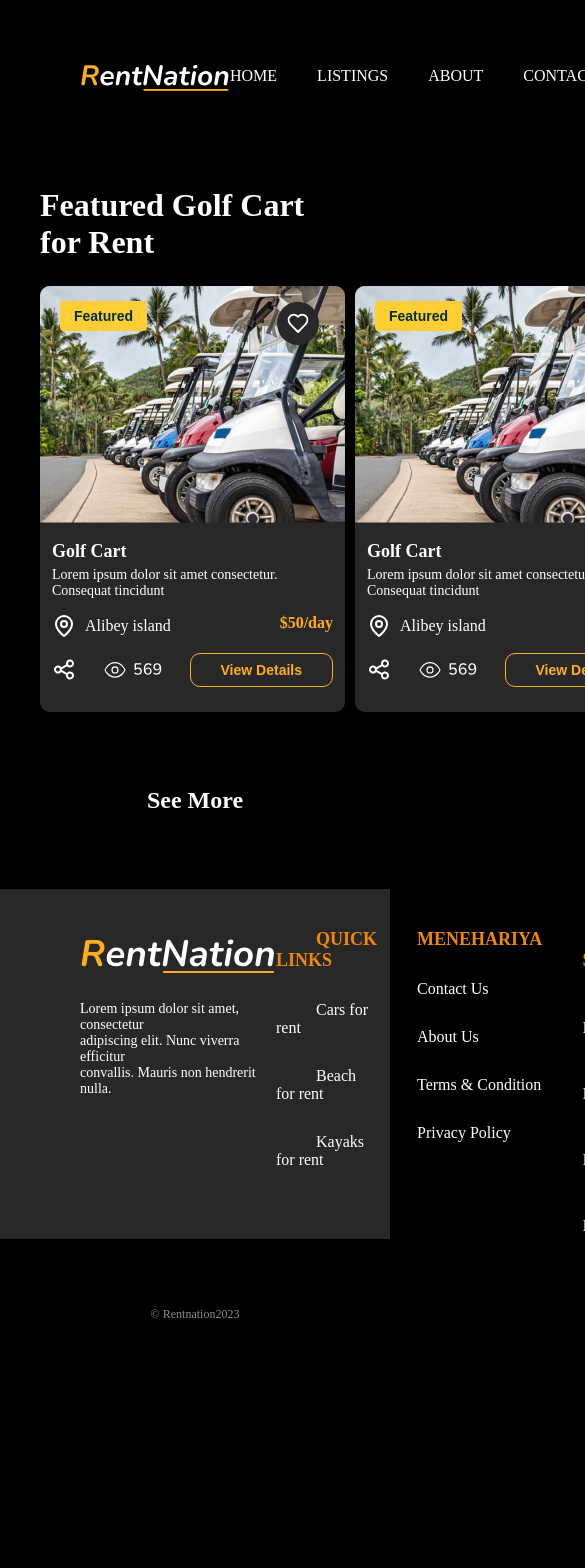
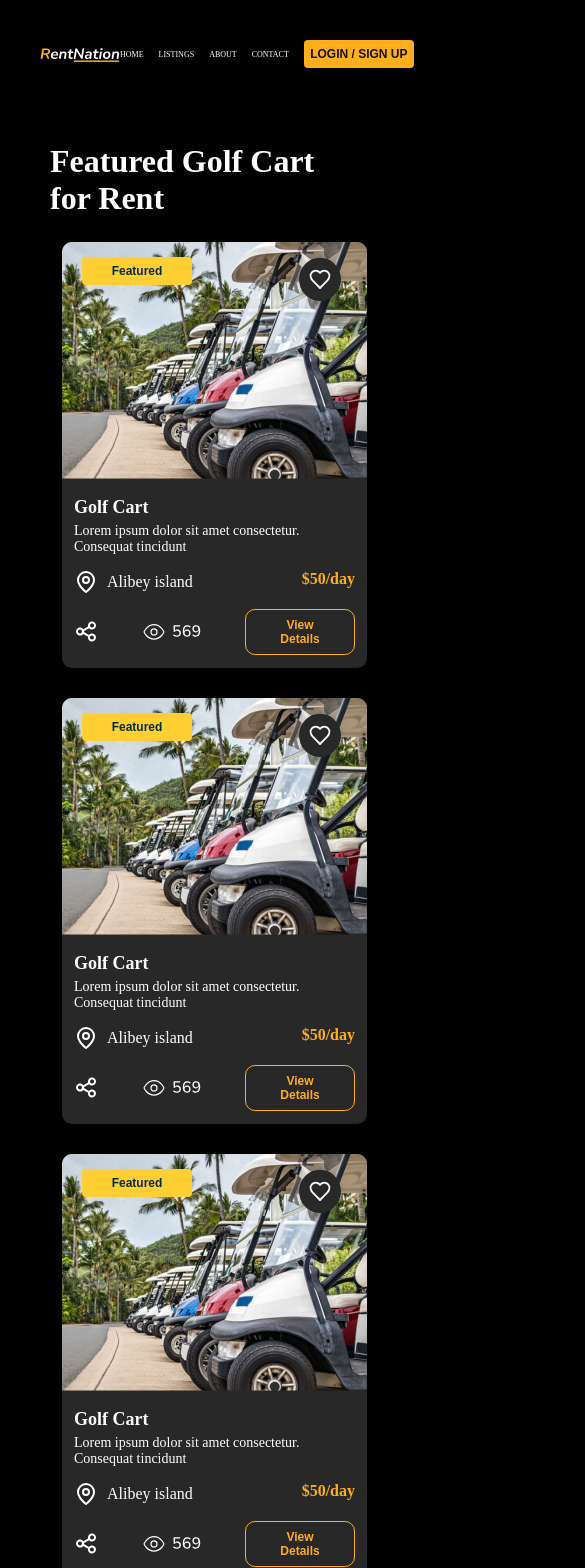
Before and after one commit to zainabzahid711/RentNation, a React (Create React App) app: page / in a window 390 px wide. Shown: the top 1568 px of the page, 585 px wide, since content can reach past the window. Before the commit the page ends 1332 px from the top, so only its background shows below. Built offline with nearby package versions, Linux system fonts and the light colour scheme; the HTML template or start-up script is replaced by a standard one.

Commit message:
responsive styling done

```diff
--- a/src/_components/button/Button.module.css
+++ b/src/_components/button/Button.module.css
@@ -8,3 +8,19 @@
   padding: 12px 10px;
   border: none;
 }
+
+@media(max-width: 768px) {
+  .button {
+    padding: 10px 5px;
+    font-size: 12px;
+    width: 120px;
+  }
+}
+
+@media(max-width: 500px) {
+  .button {
+    padding: 7px 0;
+    font-size: 12px;
+    width: 110px;
+  }
+}
--- a/src/_components/cardContainer/CardContainer.module.css
+++ b/src/_components/cardContainer/CardContainer.module.css
@@ -24,10 +24,53 @@
 @media (max-width:1440px) {
 
   .cardContainer {
-    padding: 50px 40px 75px;
+    padding: 50px 20px 75px;
   }
 
   .cardWrapper {
     gap: 30px 10px;
   }
 }
+
+@media (max-width:1200px) {
+
+  .cardContainer {
+    padding: 50px 30px 75px;
+  }
+
+  .cardWrapper {
+    grid-template-columns: repeat(3, 1fr);
+    gap: 30px 10px;
+  }
+}
+
+@media (max-width:992px) {
+
+  .cardContainer {
+    padding: 50px 60px 75px;
+  }
+
+  .cardWrapper {
+    grid-template-columns: repeat(2, 1fr);
+    gap: 30px 0px;
+  }
+}
+
+@media (max-width:768px) {
+  .cardContainer {
+    padding: 50px 50px 75px;
+  }
+}
+
+@media (max-width:500px) {
+
+  .cardContainer {
+    padding: 50px 50px 75px;
+  }
+
+  .cardWrapper {
+    grid-template-columns: repeat(1, 1fr);
+    gap: 30px 10px;
+    padding: 25px 12px 75px;
+  }
+}
--- a/src/_components/footer/Footer.js
+++ b/src/_components/footer/Footer.js
@@ -16,65 +16,64 @@ const Footer = () => {
           </p>
         </div>
         <div className={styles.footerItems}>
+          <div className={styles.footerList}>
+            <h4 className={styles.listHeading}>Quick Links</h4>
             <ul>
               <li>
-              <a className={styles.listHeading}> QUICK LINKS </a>
+                <a className={styles.listItem}> Cars for rent </a>
               </li>
               <li>
-              <a> Cars for rent </a>
+                <a className={styles.listItem}> Beach for rent </a>
               </li>
               <li>
-              <a> Beach for rent </a>
+                <a className={styles.listItem}> Kayaks for rent </a>
+              </li>
+            </ul>
+          </div>
+          <div className={styles.footerListM}>
+            <h4 className={styles.listHeading}>Menehariya</h4>
+            <ul className={styles.methernal}>
+              <li>
+                <a className={styles.listItem}> Contact Us </a>
               </li>
               <li>
-              <a> Kayaks for rent </a>
+                <a className={styles.listItem}>About Us </a>
+              </li>
+              <li>
+                <a className={styles.listItem}> Terms & Condition </a>
+              </li>
+              <li>
+                <a className={styles.listItem}> Privacy Policy </a>
               </li>
             </ul>
+          </div>
+          <div className={styles.footerListT}>
+            <h4 className={styles.listHeading}>Trending search</h4>
             <ul>
               <li>
-              <a className={styles.listHeading}> MENEHARIYA </a>
+                <a className={styles.listItem}> Lorem Ipsum </a>
               </li>
               <li>
-              <a> Contact Us </a>
+                <a className={styles.listItem}> Lorem Ipsum </a>
               </li>
               <li>
-              <a>About Us </a>
+                <a className={styles.listItem}> Lorem Ipsum </a>
               </li>
               <li>
-              <a> Terms & Condition </a>
-            </li>
-            <li>
-              <a> Privacy Policy </a>
+                <a className={styles.listItem}> Lorem Ipsum </a>
               </li>
             </ul>
-          <ul>
-            <li>
-              <a className={styles.listHeading}> TRENDING SEARCH </a>
-            </li>
-            <li>
-              <a> Lorem Ipsum </a>
-            </li>
-            <li>
-              <a> Lorem Ipsum </a>
-            </li>
-            <li>
-              <a> Lorem Ipsum </a>
-            </li>
-            <li>
-              <a> Lorem Ipsum </a>
-            </li>
-          </ul>
-          <ul>
-            <li>
-              <a className={styles.listHeading}> SOCIAL MEDIA</a>
-            </li>
+          </div>
+          <div className={styles.footerList}>
+            <h4 className={styles.listHeading}>Social Medias</h4>
             <img
               className={styles.socialLogos}
               src={socialLogos}
               alt="social-logo"
             />
-          </ul>
           </div>
+        </div>
+        {/* this */}
       </div>
       <p className={styles.lastText}>© Rentnation2023</p>
     </div>
--- a/src/_components/footer/Footer.module.css
+++ b/src/_components/footer/Footer.module.css
@@ -1,15 +1,19 @@
 .Footer {
   background-color: #282828;
   max-width: 100%;
-  width: 1440px;
+  /* width: 1440px; */
   max-height: 100%;
   height: 350px;
-  padding: 40px 80px 76px;
+  padding: 40px 80px 76px 80px;
 }
 
 .footerContent {
   display: flex;
-  justify-content: space-evenly;
+  justify-content: space-around;
+}
+
+.rentLogo {
+  width: 200px;
 }
 
 .footerPara {
@@ -18,18 +22,49 @@
   color: #fff;
 }
 
+.footerList {
+  display: flex;
+  padding: 0px 55px 0px 0px;
+  flex-direction: column;
+  gap: 15px;
+}
+
+.footerListT {
+  display: flex;
+  padding: 0px 55px 0px 0px;
+  flex-direction: column;
+  gap: 15px;
+}
+
+.footerListM {
+  display: flex;
+  padding: 0px 55px 0px 0px;
+  flex-direction: column;
+  gap: 15px;
+}
+
 .listHeading {
   color: #F18805;
   font-size: 18px;
   font-weight: 700;
+  text-transform: uppercase;
+}
+
+.listItem {
+  font-size: 16px;
+}
+
+.footerText {
+  max-width: 100%;
 }
 
 .footerItems {
   display: flex;
+  max-width: 100%;
 }
 
 .socialLogos {
-  padding-left: 35px;
+  width: 179px;
 }
 
 .lastText {
@@ -39,3 +74,194 @@
   font-size: 12px;
   font-weight: 300;
 }
+
+@media (max-width: 1200px) {
+
+  .Footer {
+    max-width: 100%;
+    max-height: 100%;
+  }
+
+  .footerContent {
+    display: flex;
+    justify-content: center;
+    max-width: 100%;
+  }
+
+
+  .footerText {
+    max-width: 100%;
+    width: 100%;
+  }
+
+  .footerList {
+    padding: 0px 55px 0px 0px;
+    max-width: 100%;
+    width: 170px;
+  }
+
+
+  .footerListT {
+    padding: 0px 55px 0px 0px;
+    max-width: 100%;
+    width: 170px;
+  }
+
+  .footerListM {
+    padding: 0px 55px 0px 0px;
+    max-width: 100%;
+    width: 170px;
+  }
+
+  .footerItems {
+    max-width: 100%;
+    /* width: 600px; */
+    padding-left: 50px;
+  }
+
+  .listHeading {
+    font-size: 16px;
+  }
+
+  .listItem {
+    font-size: 14px;
+  }
+
+  .rentLogo {
+    width: 150px;
+  }
+
+  .footerPara {
+    font-size: 12px;
+  }
+}
+
+@media (max-width: 992px) {
+
+  .Footer {
+    max-width: 100%;
+    max-height: 100%;
+  }
+
+  .footerContent {
+    display: flex;
+    justify-content: center;
+    max-width: 100%;
+  }
+
+
+  .footerText {
+    max-width: 100%;
+    width: 100%;
+  }
+
+  .footerList {
+    padding: 0px 55px 0px 0px;
+    max-width: 100%;
+    width: 170px;
+  }
+
+  .footerListT {
+    padding: 0px 55px 0px 0px;
+    max-width: 100%;
+    width: 170px;
+  }
+
+  .footerListM {
+    padding: 0px 55px 0px 0px;
+    max-width: 100%;
+    width: 170px;
+  }
+
+  .footerItems {
+    max-width: 100%;
+    /* width: 600px; */
+    padding-left: 50px;
+  }
+
+  .listHeading {
+    font-size: 14px;
+  }
+
+  .listItem {
+    font-size: 12px;
+  }
+
+  .rentLogo {
+    width: 140px;
+  }
+
+  .footerPara {
+    font-size: 11px;
+  }
+
+  .socialLogos {
+    width: 159px;
+  }
+
+}
+
+@media (max-width: 768px) {
+  .Footer {
+    max-width: 100%;
+    max-height: 100%;
+    height: 480px;
+  }
+
+  .footerContent {
+    flex-direction: column;
+  }
+
+  .footerList {
+    /* padding: 0px 55px 0px 0px; */
+    max-width: 100%;
+    width: 190px;
+  }
+
+  .footerListM {
+    /* padding: 0px 55px 0px 0px; */
+    max-width: 100%;
+    width: 190px;
+  }
+
+  .footerListT {
+    display: none;
+  }
+
+  .footerItems {
+    padding-left: 0;
+    margin-top: 40px;
+  }
+}
+
+@media (max-width: 500px) {
+  .Footer {
+    width: 100%;
+    height: 480px;
+  }
+
+  .footerContent {
+    display: flex;
+    flex-direction: column;
+  }
+
+  .footerList {
+    padding: 0px 5px 0px 0px;
+    max-width: 100%;
+    width: 190px;
+  }
+
+  .footerListT {
+    display: none;
+  }
+
+  .footerListM {
+    display: none;
+  }
+
+
+  .footerItems {
+    padding-left: 0;
+    margin-top: 40px;
+  }
+}
--- a/src/_components/navbar/NavBar.module.css
+++ b/src/_components/navbar/NavBar.module.css
@@ -17,4 +17,49 @@
 
 .menuItem {
   margin-right: 40px;
+  color: #FFF;
+
+  font-size: 14px;
+  font-weight: 400;
 }
+
+@media(max-width: 992px) {
+
+  .menuItem {
+    margin-right: 30px;
+    font-size: 12px;
+  }
+
+}
+
+@media(max-width: 768px) {
+  .navBar {
+    padding: 40px 30px 25px;
+  }
+
+  .logo {
+    width: 100px;
+  }
+
+  .menuItem {
+    margin-right: 15px;
+    font-size: 11px;
+  }
+
+}
+
+@media(max-width: 500px) {
+  .navBar {
+    padding: 40px 40px 25px;
+  }
+
+  .logo {
+    width: 80px;
+  }
+
+  .menuItem {
+    margin-right: 15px;
+    font-size: 8px;
+  }
+
+}
--- a/src/index.css
+++ b/src/index.css
@@ -24,6 +24,10 @@ li {
   color: #FFFFFF;
 }
 
-ul li a {
-  padding: 40px;
+
+@media (max-width: 500px) {
+  ul {
+    display: flex;
+    flex-direction: column;
+  }
 }
```
Lines whose indentation alone changed are shown as unchanged.
